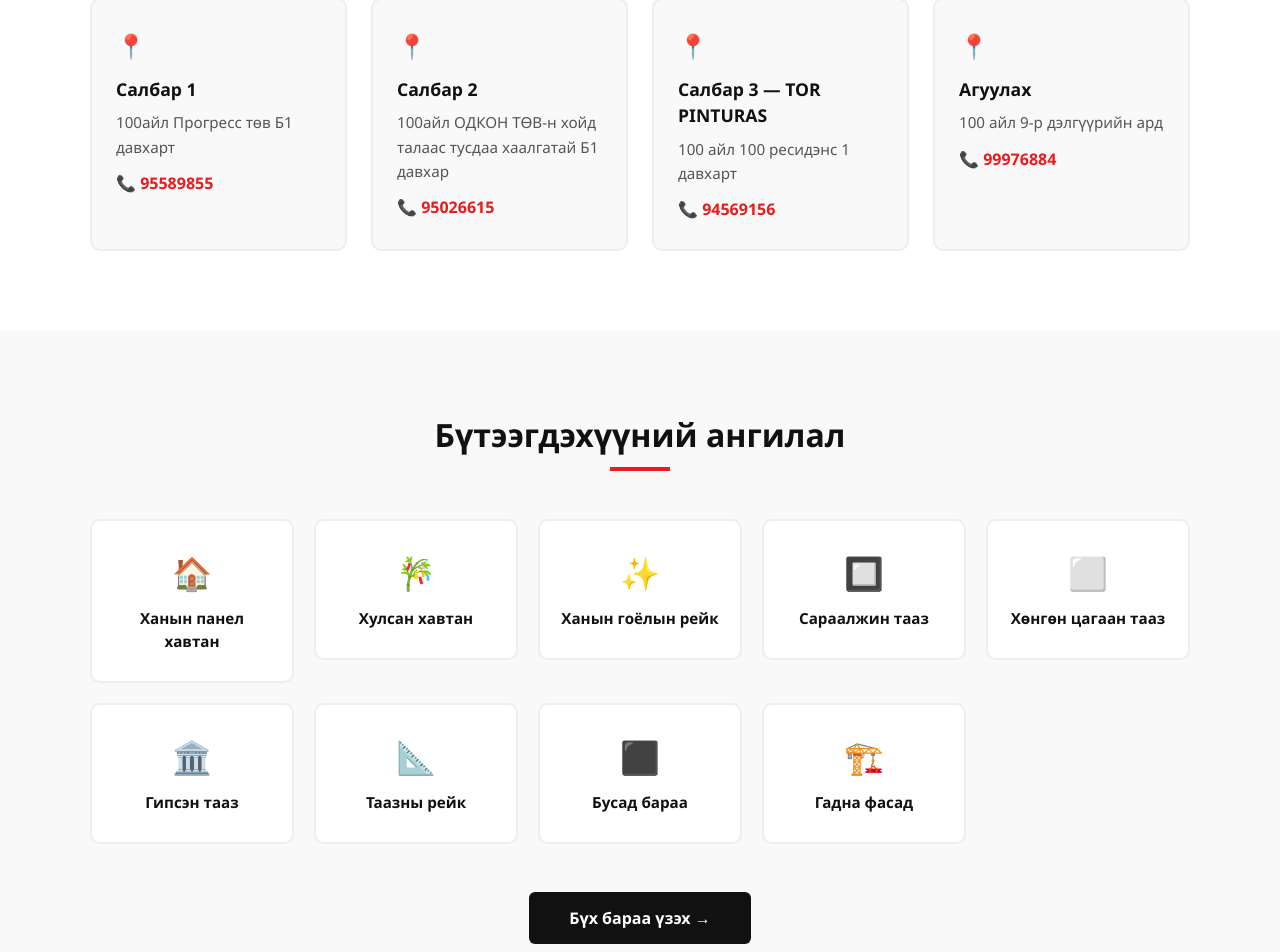
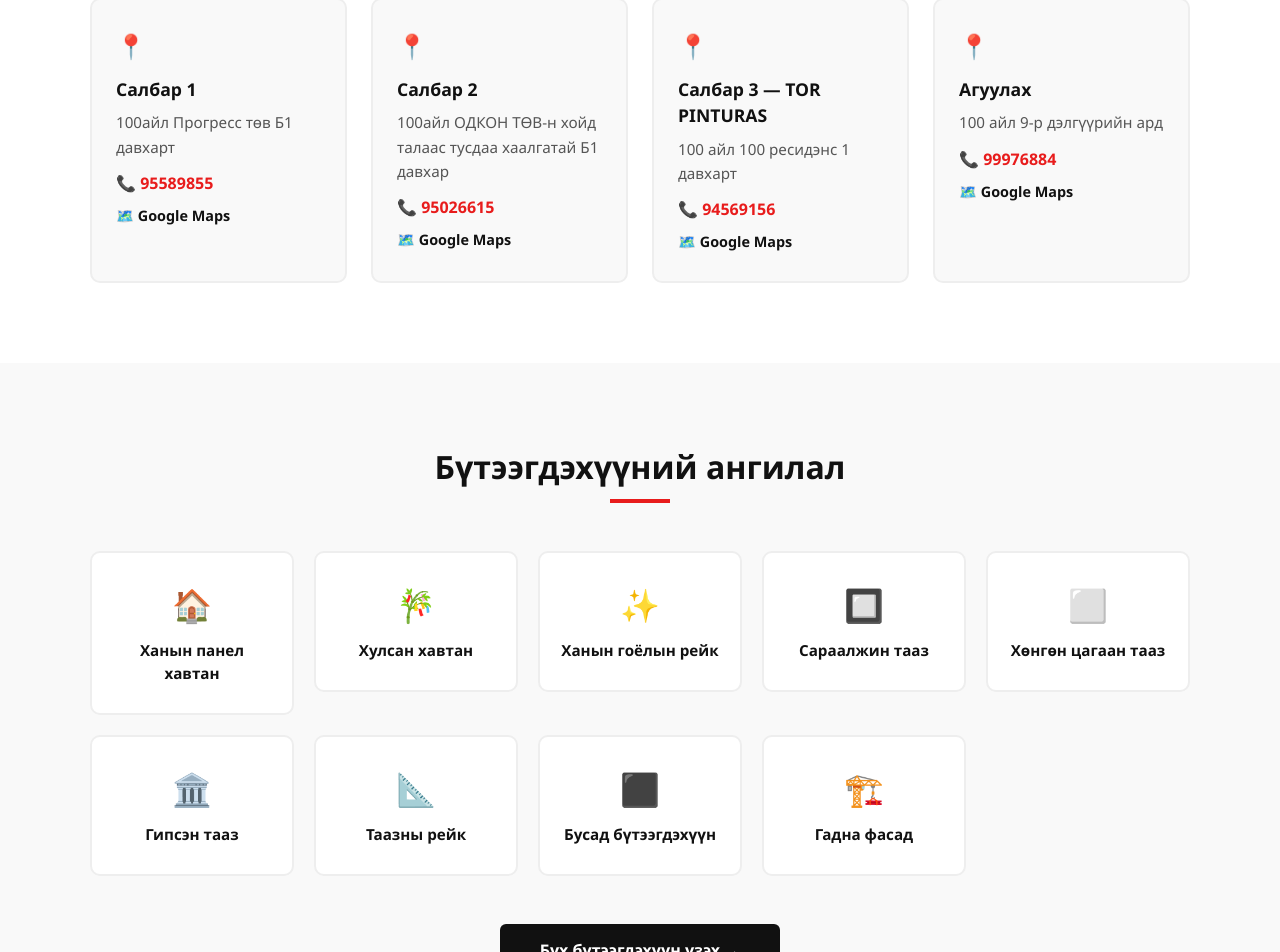
Before and after one commit to GavalGavar/Inventory-app, a Next.js app: page / in a window 1280 px wide. Shown: the part 1008-1960 px from the top of the page. Built offline with nearby package versions, Linux system fonts and the light colour scheme.

Commit message:
Fix homepage and add Google Maps links to branches

```diff
--- a/src/app/about/page.js
+++ b/src/app/about/page.js
@@ -72,10 +72,11 @@ export default function About() {
           <div style={{ width: '60px', height: '4px', backgroundColor: '#e81c1c', marginBottom: '32px' }} />
           <div style={{ display: 'grid', gridTemplateColumns: 'repeat(auto-fit, minmax(220px, 1fr))', gap: '20px' }}>
             {[
-              { name: 'Салбар 1', address: '100айл Прогресс төв Б1 давхарт', phone: '95589855' },
-              { name: 'Салбар 2', address: '100айл ОДКОН ТӨВ-н хойд талаас тусдаа хаалгатай Б1 давхар', phone: '95026615' },
-              { name: 'Салбар 3 — TOR PINTURAS', address: '100 айл 100 ресидэнс 1 давхарт', phone: '94569156' },
-              { name: 'Агуулах', address: '100 айл 9-р дэлгүүрийн ард', phone: '99976884' },
+             { name: 'Салбар 1', address: '100айл Прогресс төв Б1 давхарт', phone: '95589855', map: 'https://maps.app.goo.gl/wk1srjqk5Wj4L2jq6' },
+{ name: 'Салбар 2', address: '100айл ОДКОН ТӨВ-н хойд талаас тусдаа хаалгатай Б1 давхар', phone: '95026615', map: 'https://maps.app.goo.gl/nF6GPgsp46FPwtXSA' },
+{ name: 'Салбар 3 — TOR PINTURAS', address: '100 айл 100 ресидэнс 1 давхарт', phone: '94569156', map: 'https://maps.app.goo.gl/u2k5ukE6YaPKXNZt6' },
+{ name: 'Агуулах', address: '100 айл 9-р дэлгүүрийн ард', phone: '99976884', map: 'https://maps.app.goo.gl/NScMVUwGMEXXwbfR6' },
+
             ].map((branch) => (
               <div key={branch.name} style={{
                 padding: '24px', borderRadius: '10px', backgroundColor: '#f9f9f9',
@@ -87,9 +88,13 @@ export default function About() {
                 <div style={{ fontSize: '1.5rem', marginBottom: '8px' }}>📍</div>
                 <h3 style={{ fontWeight: '800', fontSize: '1rem', color: '#111', marginBottom: '6px' }}>{branch.name}</h3>
                 <p style={{ color: '#555', fontSize: '0.9rem', lineHeight: '1.6', marginBottom: '10px' }}>{branch.address}</p>
-                <a href={`tel:${branch.phone}`} style={{ color: '#e81c1c', fontWeight: '700', textDecoration: 'none' }}>
+               <a href={`tel:${branch.phone}`} style={{ color: '#e81c1c', fontWeight: '700', textDecoration: 'none', display: 'block', marginBottom: '8px' }}>
                   📞 {branch.phone}
                 </a>
+                <a href={branch.map} target="_blank" rel="noopener noreferrer" style={{ color: '#111', fontWeight: '600', fontSize: '0.9rem', textDecoration: 'none' }}>
+                  🗺️ Google Maps
+                </a>
+
               </div>
             ))}
           </div>
--- a/src/app/contact/page.js
+++ b/src/app/contact/page.js
@@ -21,7 +21,8 @@ export default function Contact() {
             { label: 'Нүүр', href: '/' },
             { label: 'Бүтээгдэхүүн', href: '/products' },
             { label: 'Бидний тухай', href: '/about' },
-{ label: 'Холбоо барих', href: '/contact' },
+
+
             { label: 'Холбоо барих', href: '/contact' },
             { label: 'Админ', href: '/admin' },
           ].map((item) => (
--- a/src/app/page.js
+++ b/src/app/page.js
@@ -23,7 +23,7 @@ export default function Home() {
         <div style={{ display: 'flex', gap: '32px' }}>
           {[
             { label: 'Нүүр', href: '/' },
-            { label: 'Бараа', href: '/products' },
+            { label: 'Бүтээгдэхүүн', href: '/products' },
             { label: 'Бидний тухай', href: '/about' },
             { label: 'Холбоо барих', href: '/contact' },
             { label: 'Админ', href: '/admin' },
@@ -100,10 +100,10 @@ export default function Home() {
           gap: '24px', maxWidth: '1100px', margin: '0 auto'
         }}>
           {[
-            { name: 'Салбар 1', address: '100айл Прогресс төв Б1 давхарт', phone: '95589855' },
-            { name: 'Салбар 2', address: '100айл ОДКОН ТӨВ-н хойд талаас тусдаа хаалгатай Б1 давхар', phone: '95026615' },
-            { name: 'Салбар 3 — TOR PINTURAS', address: '100 айл 100 ресидэнс 1 давхарт', phone: '94569156' },
-            { name: 'Агуулах', address: '100 айл 9-р дэлгүүрийн ард', phone: '99976884' },
+            { name: 'Салбар 1', address: '100айл Прогресс төв Б1 давхарт', phone: '95589855', map: 'https://maps.app.goo.gl/wk1srjqk5Wj4L2jq6' },
+            { name: 'Салбар 2', address: '100айл ОДКОН ТӨВ-н хойд талаас тусдаа хаалгатай Б1 давхар', phone: '95026615', map: 'https://maps.app.goo.gl/nF6GPgsp46FPwtXSA' },
+            { name: 'Салбар 3 — TOR PINTURAS', address: '100 айл 100 ресидэнс 1 давхарт', phone: '94569156', map: 'https://maps.app.goo.gl/u2k5ukE6YaPKXNZt6' },
+            { name: 'Агуулах', address: '100 айл 9-р дэлгүүрийн ард', phone: '99976884', map: 'https://maps.app.goo.gl/NScMVUwGMEXXwbfR6' },
           ].map((branch) => (
             <div key={branch.name} style={{
               padding: '28px 24px', borderRadius: '10px', backgroundColor: '#f9f9f9',
@@ -115,8 +115,11 @@ export default function Home() {
               <div style={{ fontSize: '1.5rem', marginBottom: '12px' }}>📍</div>
               <h3 style={{ fontWeight: '800', fontSize: '1.1rem', color: '#111', marginBottom: '8px' }}>{branch.name}</h3>
               <p style={{ color: '#555', fontSize: '0.95rem', lineHeight: '1.6', marginBottom: '12px' }}>{branch.address}</p>
-              <a href={`tel:${branch.phone}`} style={{ color: '#e81c1c', fontWeight: '700', fontSize: '1rem', textDecoration: 'none' }}>
+              <a href={`tel:${branch.phone}`} style={{ color: '#e81c1c', fontWeight: '700', fontSize: '1rem', textDecoration: 'none', display: 'block', marginBottom: '8px' }}>
                 📞 {branch.phone}
+              </a>
+              <a href={branch.map} target="_blank" rel="noopener noreferrer" style={{ color: '#111', fontWeight: '600', fontSize: '0.9rem', textDecoration: 'none' }}>
+                🗺️ Google Maps
               </a>
             </div>
           ))}
@@ -141,7 +144,7 @@ export default function Home() {
             { name: 'Хөнгөн цагаан тааз', icon: '⬜', cat: 1 },
             { name: 'Гипсэн тааз', icon: '🏛️', cat: 9 },
             { name: 'Таазны рейк', icon: '📐', cat: 6 },
-            { name: 'Бусад бараа', icon: '⬛', cat: 13 },
+            { name: 'Бусад бүтээгдэхүүн', icon: '⬛', cat: 13 },
             { name: 'Гадна фасад', icon: '🏗️', cat: 14 },
           ].map((item) => (
             <Link key={item.name} href={`/products?category=${item.cat}`} style={{ textDecoration: 'none' }}>
@@ -165,14 +168,11 @@ export default function Home() {
             backgroundColor: '#111', color: '#fff', padding: '14px 40px',
             borderRadius: '6px', textDecoration: 'none', fontWeight: '700', fontSize: '1rem', display: 'inline-block'
           }}>
-            Бүх бараа үзэх →
+            Бүх бүтээгдэхүүн үзэх →
           </Link>
         </div>
       </section>
 
-
-
-      {/* Footer */}
       {/* Contact Strip */}
       <section style={{ padding: '40px 48px', backgroundColor: '#111', borderTop: '3px solid #e81c1c' }}>
         <div style={{ maxWidth: '1100px', margin: '0 auto', display: 'flex', justifyContent: 'center', gap: '40px', flexWrap: 'wrap', alignItems: 'center' }}>
@@ -204,6 +204,7 @@ export default function Home() {
         </div>
       </section>
 
+      {/* Footer */}
       <footer style={{
         padding: '32px 48px', textAlign: 'center', backgroundColor: '#111',
         borderTop: '3px solid #e81c1c', color: '#888', fontSize: '0.9rem'
```
